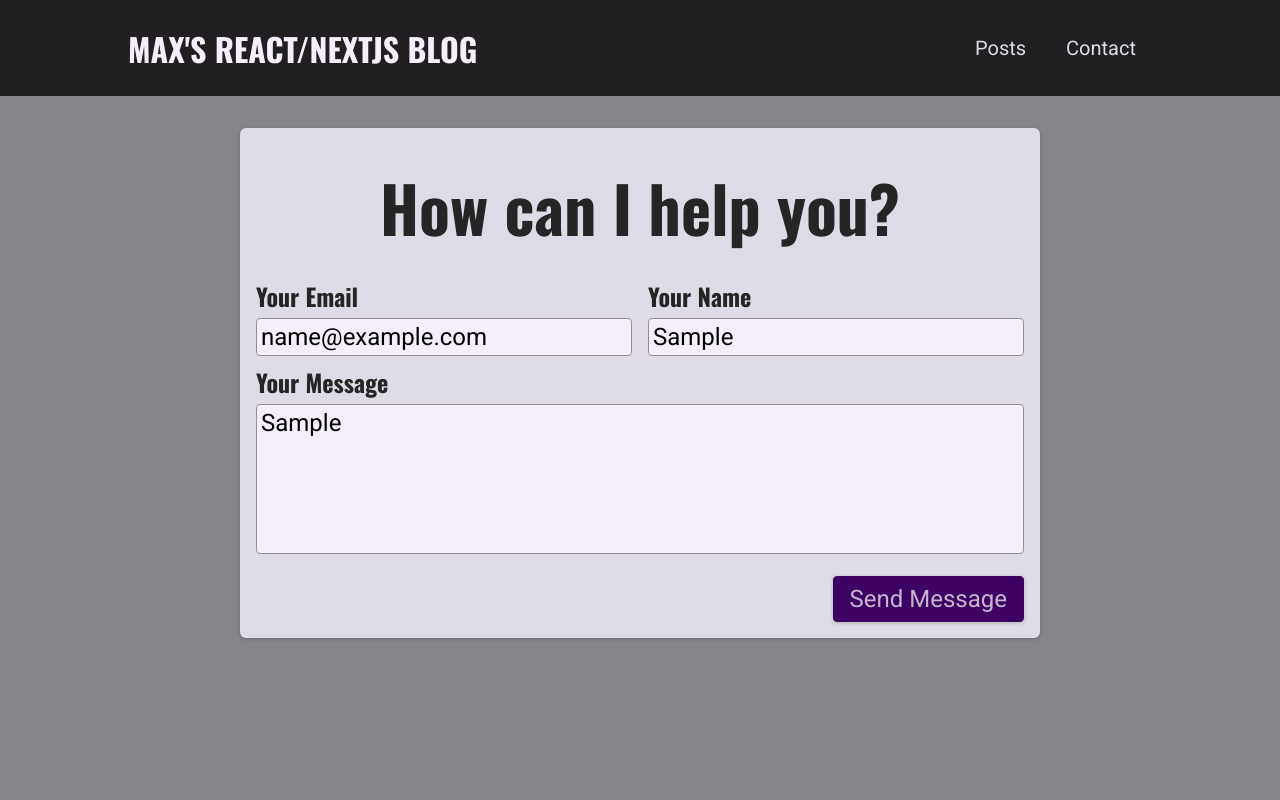
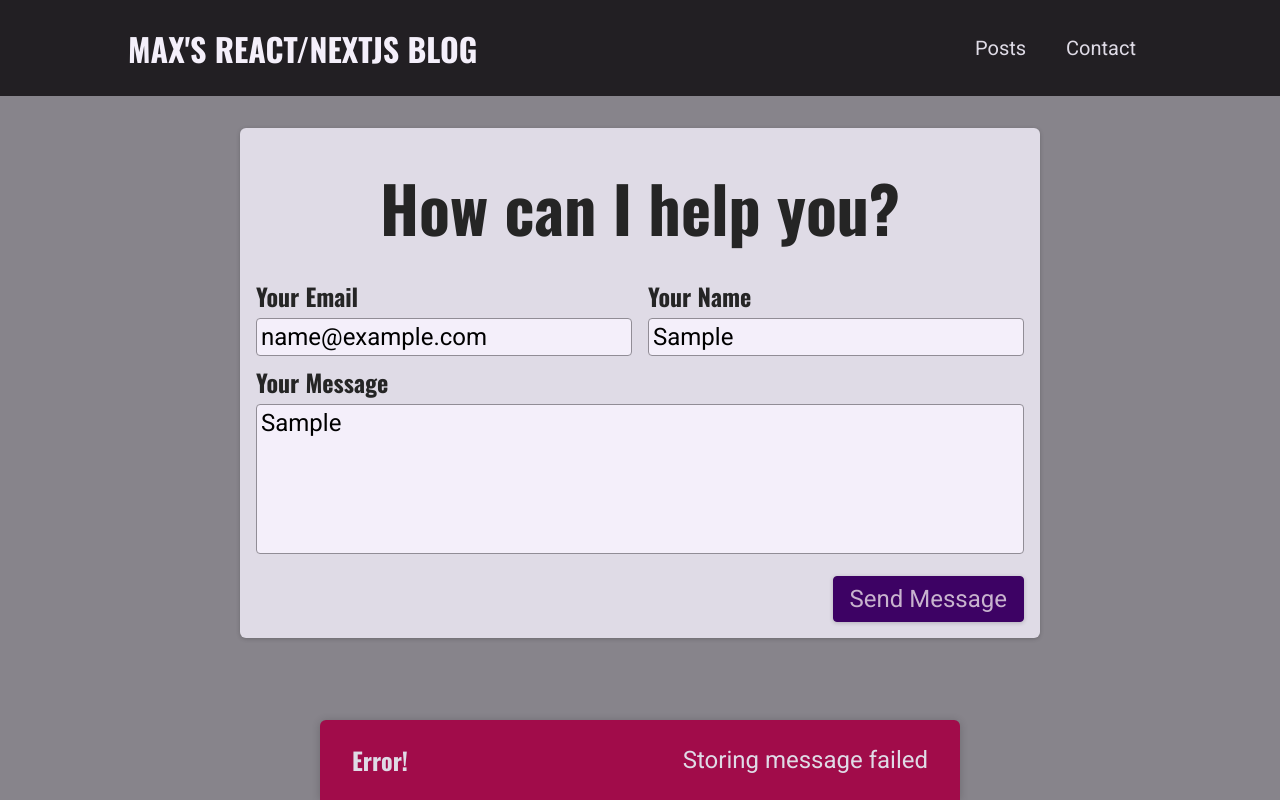
Before and after one commit to epalacio/udemy-nextjs-blog-project, a Next.js app: page /contact in a window 1280 px wide. Both pictures are taken after typing "name@example.com", "Sample", "Sample" into the empty fields and a click on the button "Send Message". Built offline with nearby package versions, Linux system fonts and the light colour scheme; no server answers; the database is empty.

Commit message:
added notifs based on message sent status

```diff
--- a/components/contact/contact-form.js
+++ b/components/contact/contact-form.js
@@ -1,25 +1,83 @@
-import { useState } from 'react'
+import { useState, useEffect } from 'react'
 import classes from './contact-form.module.css'
+import Notification from '../ui/notification'
 
 const ContactForm = () => {
 	const [enteredEmail, setEnteredEmail] = useState('')
 	const [enteredName, setEnteredName] = useState('')
 	const [enteredMessage, setEnteredMessage] = useState('')
+	const [requestStatus, setRequestStatus] = useState() // pending, success or error
+	const [requestError, setRequestError] = useState()
 
-	const sendMessageHander = (event) => {
-		event.preventDefault()
+	useEffect(() => {
+		if (requestStatus === 'success' || requestStatus === 'error') {
+			const timer = setTimeout(() => {
+				setRequestStatus(null)
+				setRequestError(null)
+			}, 3000)
 
-		fetch('/api/contact', {
+			return () => clearTimeout(timer)
+		}
+	}, [requestStatus])
+
+	const sendContactData = async (contactDetails) => {
+		const response = await fetch('/api/contact', {
 			method: 'POST',
-			body: JSON.stringify({
-				email: enteredEmail,
-				name: enteredName,
-				message: enteredMessage,
-			}),
+			body: JSON.stringify(contactDetails),
 			headers: {
 				'Content-Type': 'application/json',
 			},
 		})
+
+		const data = await response.json()
+
+		if (!response.ok) {
+			throw new Error(data.message || 'Something went wrong')
+		}
+	}
+
+	const sendMessageHander = async (event) => {
+		event.preventDefault()
+
+		setRequestStatus('pending')
+
+		try {
+			await sendContactData({
+				email: enteredEmail,
+				name: enteredName,
+				message: enteredMessage,
+			})
+			setRequestStatus('success')
+		} catch (error) {
+			setRequestError(error.message)
+			setRequestStatus('error')
+		}
+	}
+
+	let notification
+
+	if (requestStatus === 'pending') {
+		notification = {
+			status: 'pending',
+			title: 'Sending message',
+			message: 'Your message is on its way',
+		}
+	}
+
+	if (requestStatus === 'success') {
+		notification = {
+			status: 'success',
+			title: 'Success!',
+			message: 'Your message was sent succesfully',
+		}
+	}
+
+	if (requestStatus === 'error') {
+		notification = {
+			status: 'error',
+			title: 'Error!',
+			message: requestError,
+		}
 	}
 
 	return (
@@ -65,6 +123,13 @@
 					<button type='submit'>Send Message</button>
 				</div>
 			</form>
+			{notification && (
+				<Notification
+					status={notification.status}
+					title={notification.title}
+					message={notification.message}
+				/>
+			)}
 		</section>
 	)
 }
--- /dev/null
+++ b/components/ui/notification.js
@@ -0,0 +1,28 @@
+import ReactDOM from 'react-dom';
+
+import classes from './notification.module.css';
+
+function Notification(props) {
+  const { title, message, status } = props;
+
+  let statusClasses = '';
+
+  if (status === 'success') {
+    statusClasses = classes.success;
+  }
+
+  if (status === 'error') {
+    statusClasses = classes.error;
+  }
+
+  const cssClasses = `${classes.notification} ${statusClasses}`;
+
+  return (
+    <div className={cssClasses}>
+      <h2>{title}</h2>
+      <p>{message}</p>
+    </div>
+  );
+}
+
+export default Notification;
--- /dev/null
+++ b/components/ui/notification.module.css
@@ -0,0 +1,43 @@
+.notification {
+  display: flex;
+  justify-content: space-between;
+  align-items: center;
+  color: var(--color-grey-100);
+  background-color: var(--color-grey-800);
+  padding: 0 var(--size-8);
+  box-shadow: 0 1px 8px rgba(0, 0, 0, 0.2);
+  position: fixed;
+  height: 5rem;
+  bottom: 0;
+  width: 100%;
+  left: 0;
+  border-top-right-radius: 0;
+  border-top-left-radius: 0;
+}
+
+.notification h2 {
+  font-size: var(--size-6);
+  margin: 0;
+}
+
+.notification p {
+  margin: 0;
+}
+
+.success {
+  background-color: var(--color-success-500);
+  color: var(--color-grey-800);
+}
+
+.error {
+  background-color: var(--color-error-500);
+}
+
+@media (min-width: 768px) {
+  .notification {
+    width: 40rem;
+    left: calc(50% - 20rem);
+    border-top-right-radius: 6px;
+    border-top-left-radius: 6px;
+  }
+}
```
